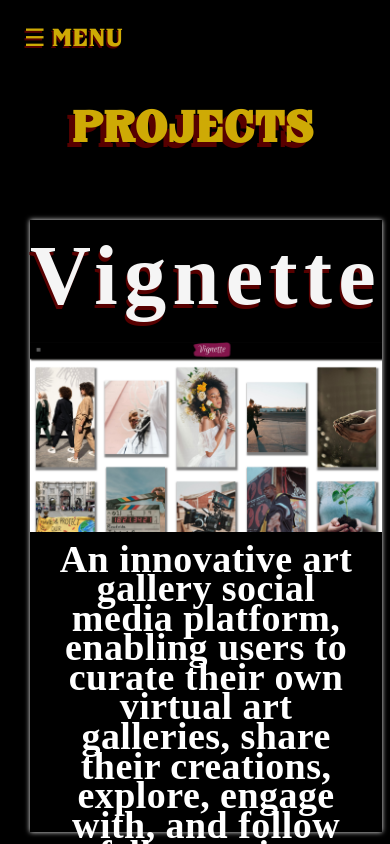
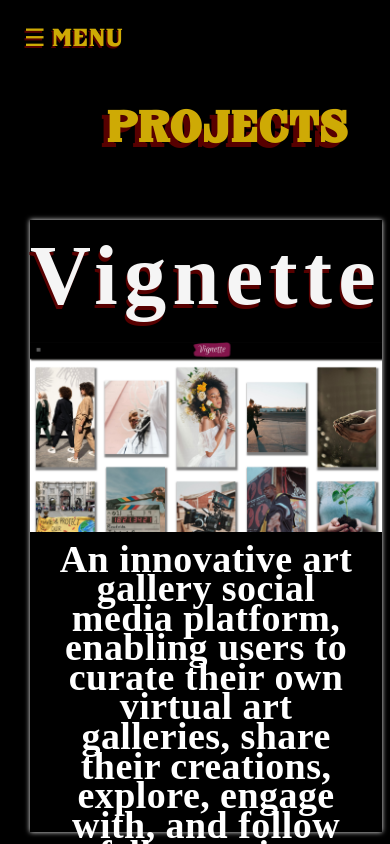
Before and after one commit to wesmith3/Portfolio, a Next.js app: page /projects in a window 390 px wide. Shown: the top 844 px of the page. Built offline with nearby package versions, Linux system fonts and the light colour scheme; a web font is replaced by a local one.

Commit message:
recenters projects

```diff
--- a/src/app/projects/page.css
+++ b/src/app/projects/page.css
@@ -73,9 +73,10 @@
     margin-bottom: 0;
     font-size: 5vh;
     transform: rotate(0);
+    text-align: center;
   }
   .proj {
-      width: calc(50% - 10px);
+      width: 100%;
   }
 }
 
```
